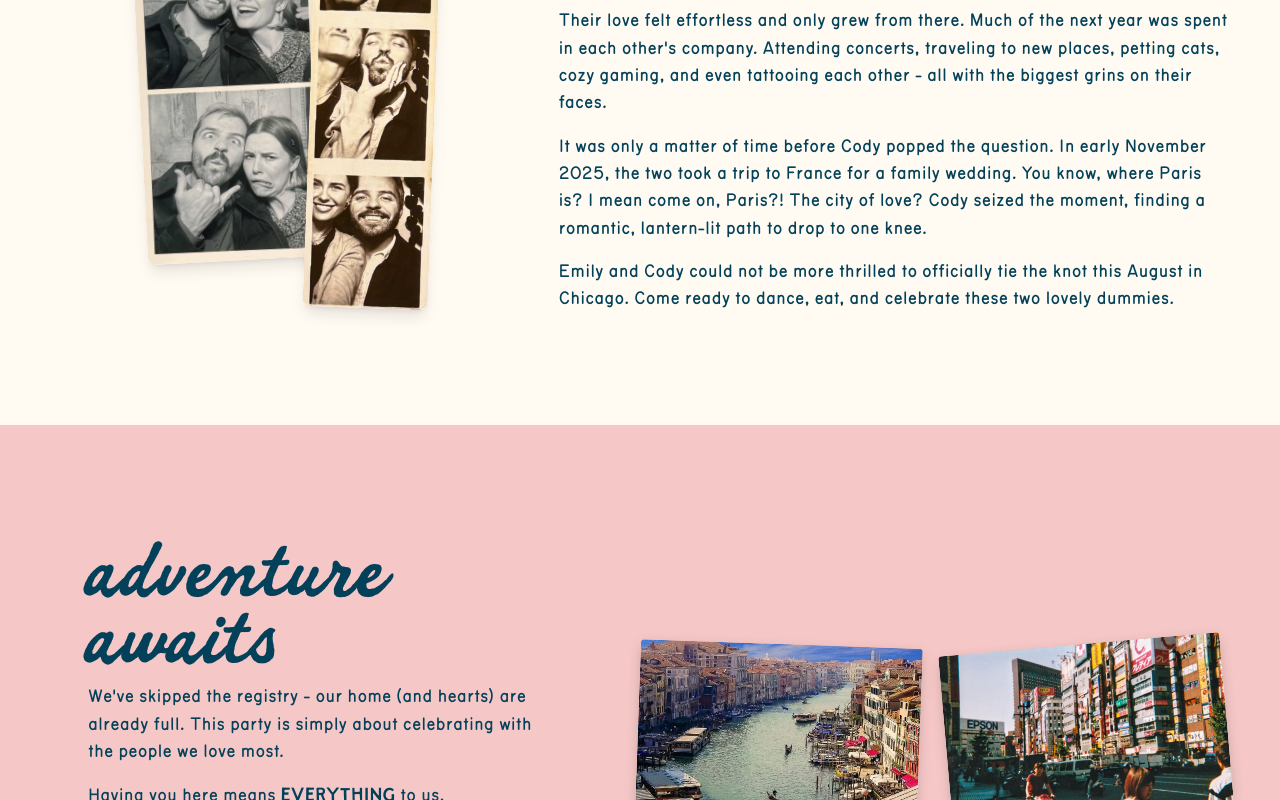
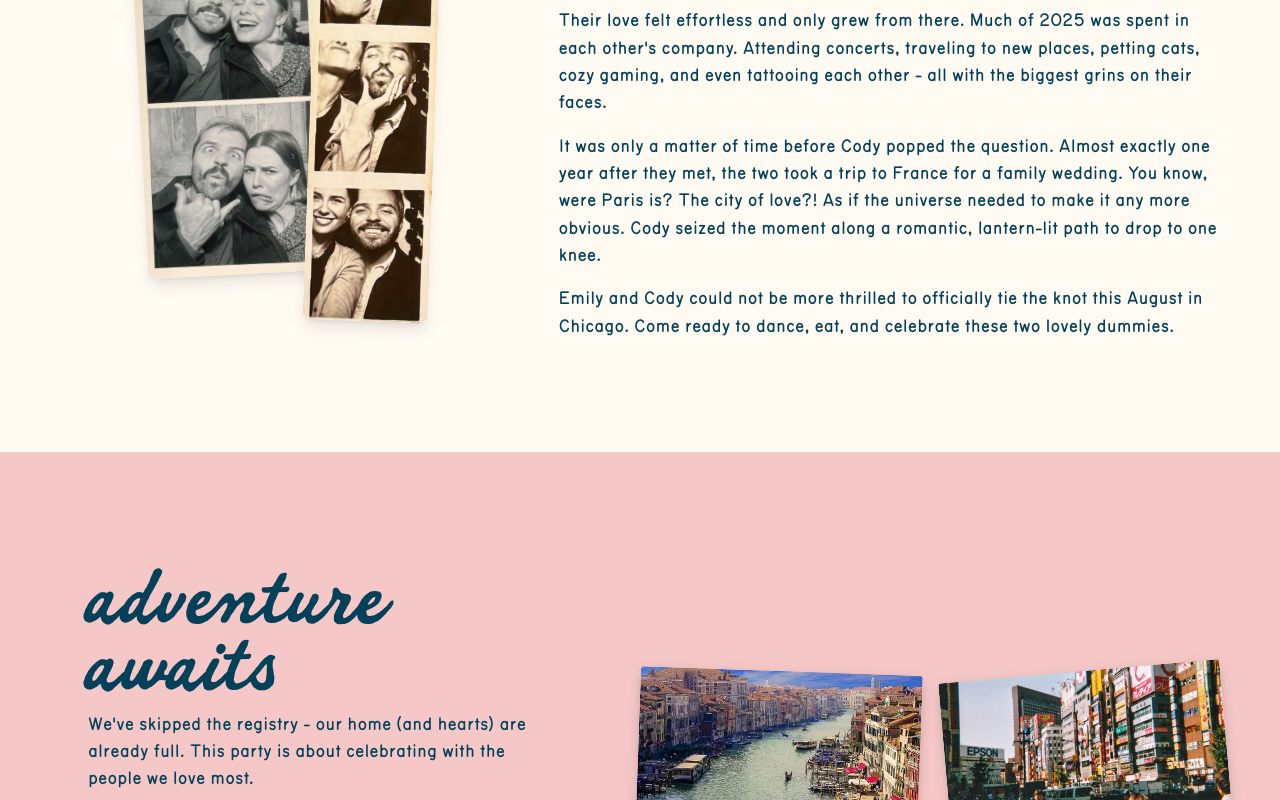
Before and after one commit to wemmsie/fayolle, a React (Vite) app: page / in a window 1280 px wide. Shown: the part 5880-6680 px from the top of the page. Built offline with nearby package versions, Linux system fonts and the light colour scheme; no server answers; a web font is replaced by a local one.

Commit message:
tone change

```diff
--- a/src/App.jsx
+++ b/src/App.jsx
@@ -377,13 +377,13 @@ function App() {
               It all started in November of 2024 when a few cheeky frog puns quickly leapt into late-night conversations, trading playlists, and countless home-cooked meals. They were inseparable. Ten days later, they threw caution to the wind and exchanged “I love you”s.
 </p>
             {/* <p>
-With Christmas right around the corner, Cody did the only reasonable thing imaginable - he invited the girl he met just two weeks prior to drive six hours to Michigan and spend the holiday with his family. To his luck, she graciously accepted. The two lovebirds knew it was a bit insane, but to them, it just made sense. To no one's surprise, Emily quickly won over the Fayolle family with her deft cooking abilities and charm.
+With Christmas right around the corner, Cody did the only reasonable thing imaginable - he invited the girl he met just two weeks prior to drive six hours to Michigan and spend the holiday with his family. The two lovebirds knew it was a bit insane, but to them, it just made sense. To no one's surprise, Emily quickly won over the Fayolle family with her deft cooking abilities and charm.
 </p> */}
             <p>
-Their love felt effortless and only grew from there. Much of the next year was spent in each other's company. Attending concerts, traveling to new places, petting cats, cozy gaming, and even tattooing each other - all with the biggest grins on their faces.
+Their love felt effortless and only grew from there. Much of 2025 was spent in each other's company. Attending concerts, traveling to new places, petting cats, cozy gaming, and even tattooing each other - all with the biggest grins on their faces.
 </p>
             <p>
-It was only a matter of time before Cody popped the question. In early November 2025, the two took a trip to France for a family wedding. You know, where Paris is? I mean come on, Paris?! The city of love? Cody seized the moment, finding a romantic, lantern-lit path to drop to one knee.
+It was only a matter of time before Cody popped the question. Almost exactly one year after they met, the two took a trip to France for a family wedding. You know, were Paris is? The city of love?! As if the universe needed to make it any more obvious. Cody seized the moment along a romantic, lantern-lit path to drop to one knee.
 </p>
             <p>
 Emily and Cody could not be more thrilled to officially tie the knot this August in Chicago. Come ready to dance, eat, and celebrate these two lovely dummies.
@@ -397,7 +397,7 @@ Emily and Cody could not be more thrilled to officially tie the knot this August
         <div className='block-inner block-split'>
           <div className='block-copy text-center md:text-left pl-2 md:pl-0'>
             <h1>adventure awaits</h1>
-            <p>We've skipped the registry - our home (and hearts) are already full. This party is simply about celebrating with the people we love most.</p>
+            <p>We've skipped the registry - our home (and hearts) are already full. This party is about celebrating with the people we love most.</p>
             <p>Having you here means <b>everything</b> to us.</p>
             <Squiggle height={12} className='w-1/3 my-4 mx-auto md:mx-0 text-white/40' />
               <p>
```
